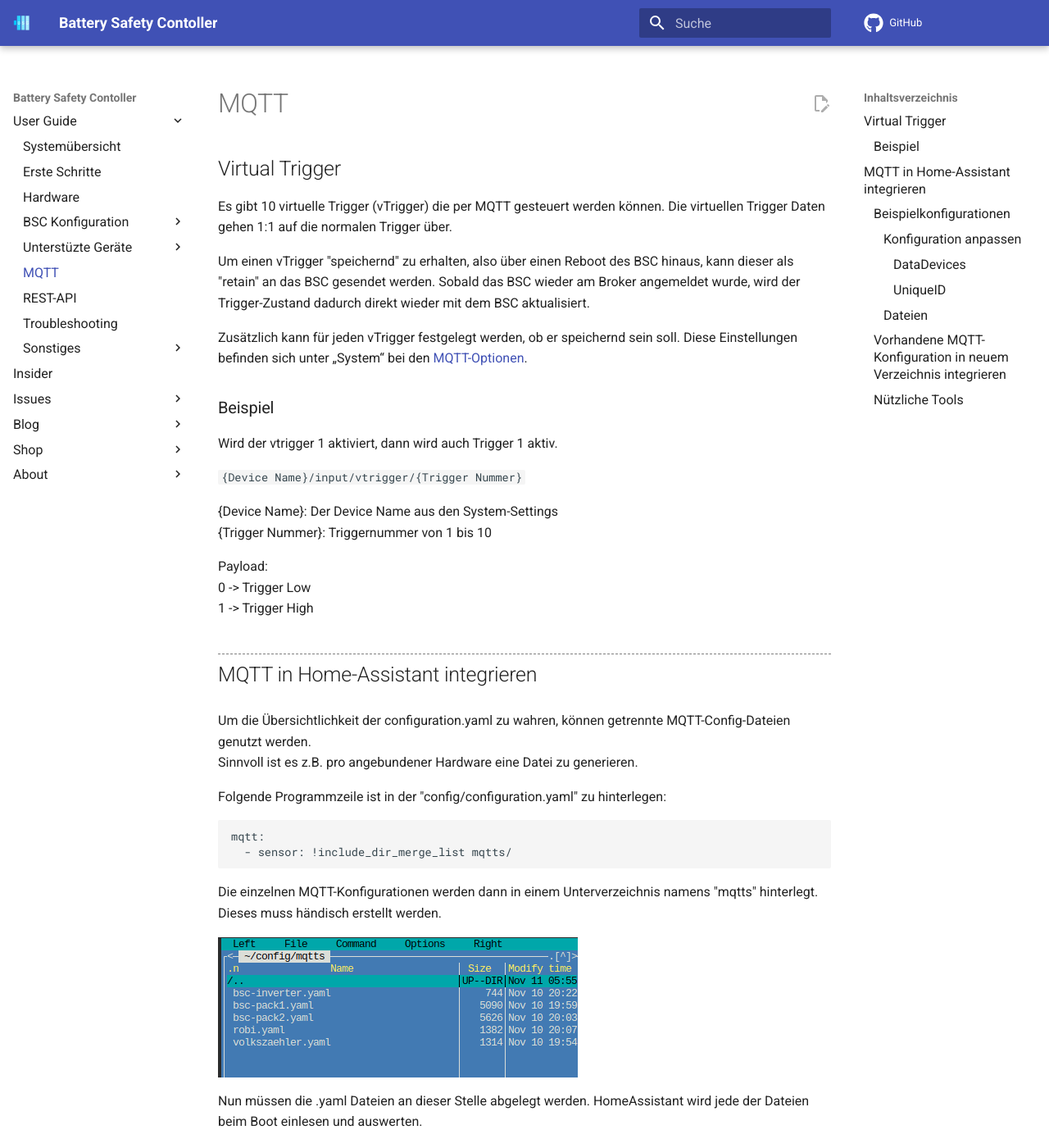
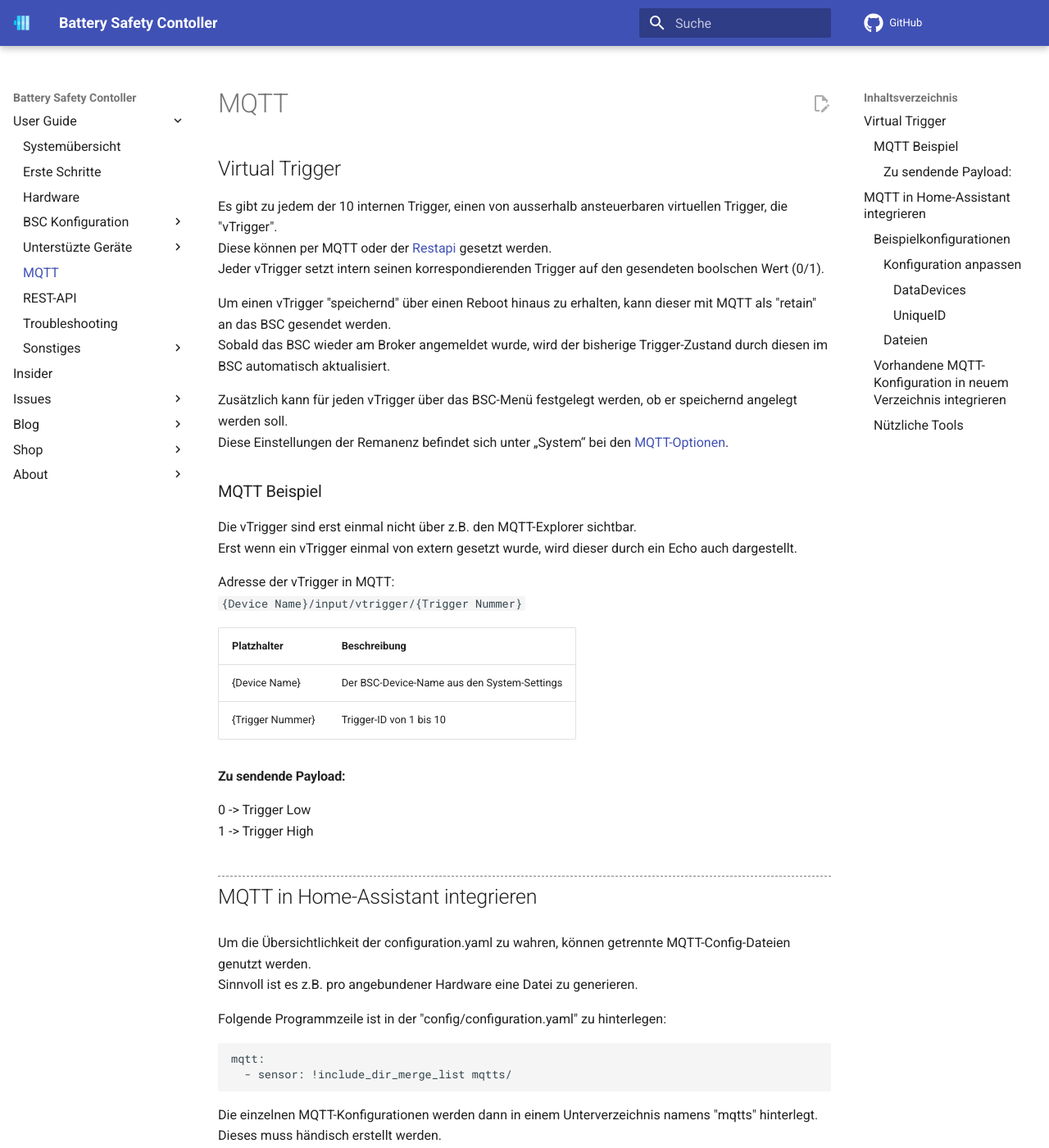
Before and after one commit to bsc-org/bsc, an MkDocs documentation site: the page built from docs/mqtt.md, in a window 1280 px wide and 1400 px high. Shown: the whole window at 82% size. Built offline with MkDocs 1.6.1 and Material for MkDocs 9.7.7, drawn with Linux system fonts in a browser that asks for light colours; comment, search, counter and statistics services are not loaded.

Commit message:
vTrigger Beschreibung erweitert

```diff
--- a/docs/mqtt.md
+++ b/docs/mqtt.md
@@ -1,20 +1,28 @@
 ## Virtual Trigger
 
-Es gibt 10 virtuelle Trigger (vTrigger) die per MQTT gesteuert werden können. Die virtuellen Trigger Daten gehen 1:1 auf die normalen Trigger über.
+Es gibt zu jedem der 10 internen Trigger, einen von ausserhalb ansteuerbaren virtuellen Trigger, die "vTrigger".
+Diese können per MQTT oder der [Restapi](restapi.md/#5-vtrigger-post) gesetzt werden.
+Jeder vTrigger setzt intern seinen korrespondierenden Trigger auf den gesendeten boolschen Wert (0/1).
 
-Um einen vTrigger "speichernd" zu erhalten, also über einen Reboot des BSC hinaus, kann dieser als "retain" an das BSC gesendet werden. Sobald das BSC wieder am Broker angemeldet wurde, wird der Trigger-Zustand dadurch direkt wieder mit dem BSC aktualisiert.
+Um einen vTrigger "speichernd" über einen Reboot hinaus zu erhalten, kann dieser mit MQTT als "retain" an das BSC gesendet werden.
+Sobald das BSC wieder am Broker angemeldet wurde, wird der bisherige Trigger-Zustand durch diesen im BSC automatisch aktualisiert.
 
-Zusätzlich kann für jeden vTrigger festgelegt werden, ob er speichernd sein soll. Diese Einstellungen befinden sich unter „System“ bei den [MQTT-Optionen](settings_bsc.md/#mqtt).
+Zusätzlich kann für jeden vTrigger über das BSC-Menü festgelegt werden, ob er speichernd angelegt werden soll.
+Diese Einstellungen der Remanenz befindet sich unter „System“ bei den [MQTT-Optionen](settings_bsc.md/#mqtt).
 
-### Beispiel
-Wird der vtrigger 1 aktiviert, dann wird auch Trigger 1 aktiv.
+### MQTT Beispiel
+Die vTrigger sind erst einmal nicht über z.B. den MQTT-Explorer sichtbar.
+Erst wenn ein vTrigger einmal von extern gesetzt wurde, wird dieser durch ein Echo auch dargestellt.
 
+Adresse der vTrigger in MQTT:
 `{Device Name}/input/vtrigger/{Trigger Nummer}`
 
-{Device Name}: Der Device Name aus den System-Settings
-{Trigger Nummer}: Triggernummer von 1 bis 10
+| Platzhalter  |Beschreibung   |
+| ------------ | ------------ |
+| {Device Name} |  Der BSC-Device-Name aus den System-Settings|
+| {Trigger Nummer} | Trigger-ID von 1 bis 10 |
 
-Payload:
+#### Zu sendende Payload:
 0 -> Trigger Low
 1 -> Trigger High
 
```
